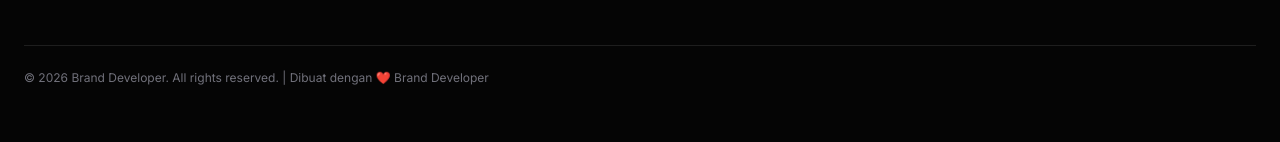
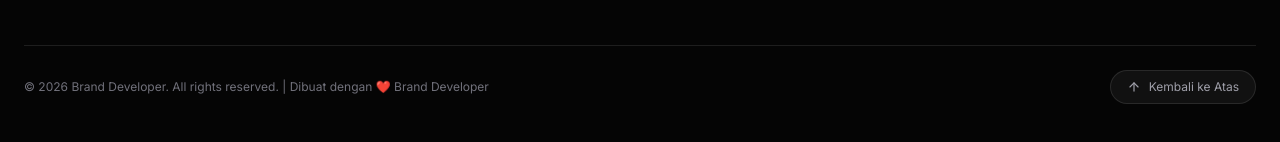
Before and after one commit to adinnur890/Brand-Developer, a Next.js app: page / in a window 1280 px wide. Shown: the part 6202-6344 px from the top of the page. Built offline with nearby package versions, Linux system fonts and the light colour scheme.

Commit message:
Add Kembali ke Atas button to Footer

```diff
--- a/src/components/Footer.tsx
+++ b/src/components/Footer.tsx
@@ -1,7 +1,12 @@
+"use client";
 import Image from "next/image";
-import { Mail, Phone, MapPin, Globe } from "lucide-react";
+import { Mail, Phone, MapPin, Globe, ArrowUp } from "lucide-react";
 
 export default function Footer() {
+  const scrollToTop = () => {
+    window.scrollTo({ top: 0, behavior: "smooth" });
+  };
+
   return (
     <footer id="contact" className="border-t border-white/10 bg-[#050505]">
       <div className="max-w-7xl mx-auto px-6 py-16">
@@ -125,6 +130,13 @@ export default function Footer() {
           <p className="text-zinc-500 text-xs">
             © {new Date().getFullYear()} Brand Developer. All rights reserved. | Dibuat dengan ❤️ Brand Developer
           </p>
+          <button
+            onClick={scrollToTop}
+            className="flex items-center gap-2 px-4 py-2 rounded-full bg-white/5 border border-white/10 text-zinc-400 hover:text-white hover:border-purple-500/30 transition-all text-xs"
+          >
+            <ArrowUp size={14} />
+            Kembali ke Atas
+          </button>
         </div>
       </div>
     </footer>
```
